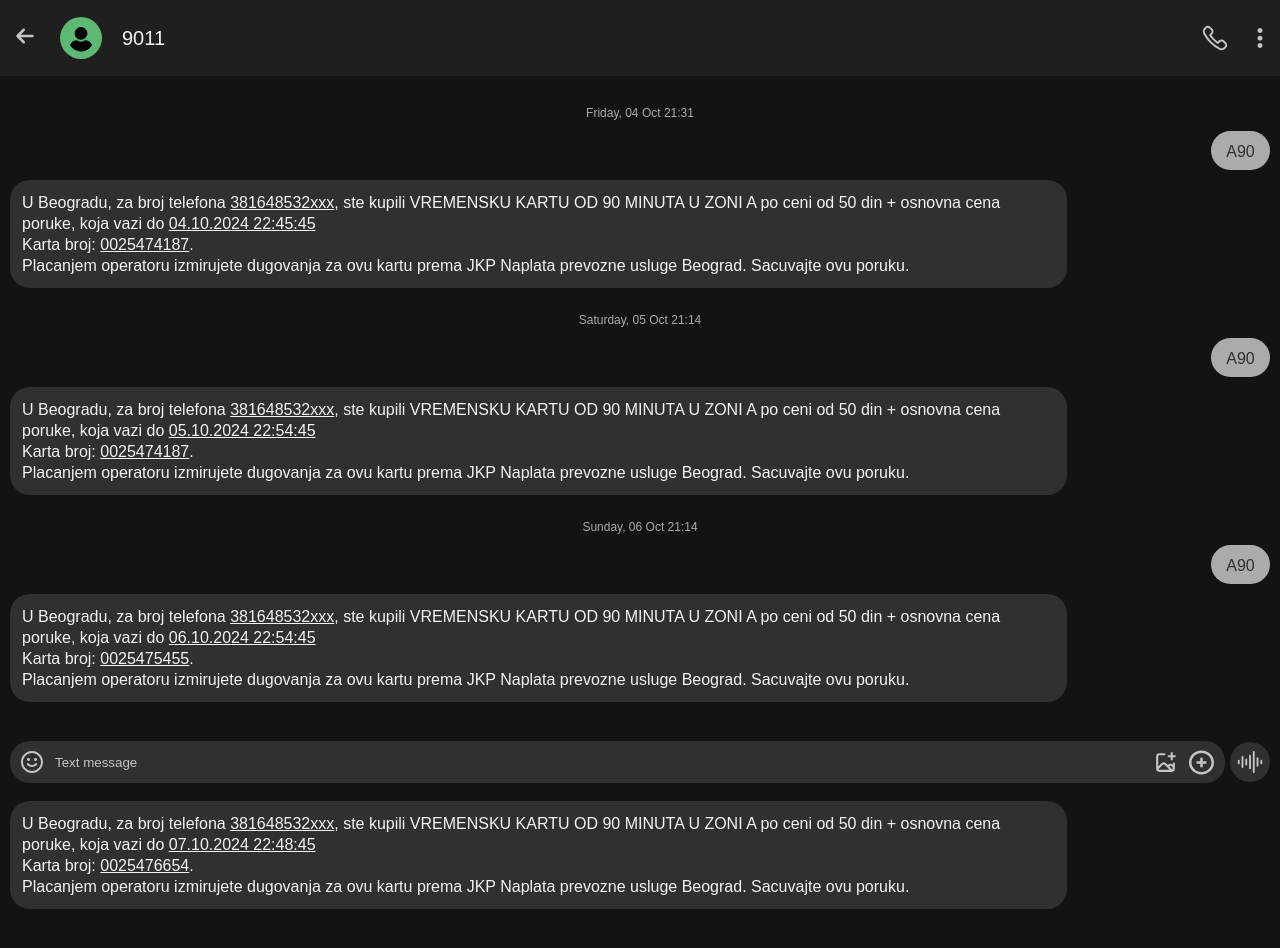
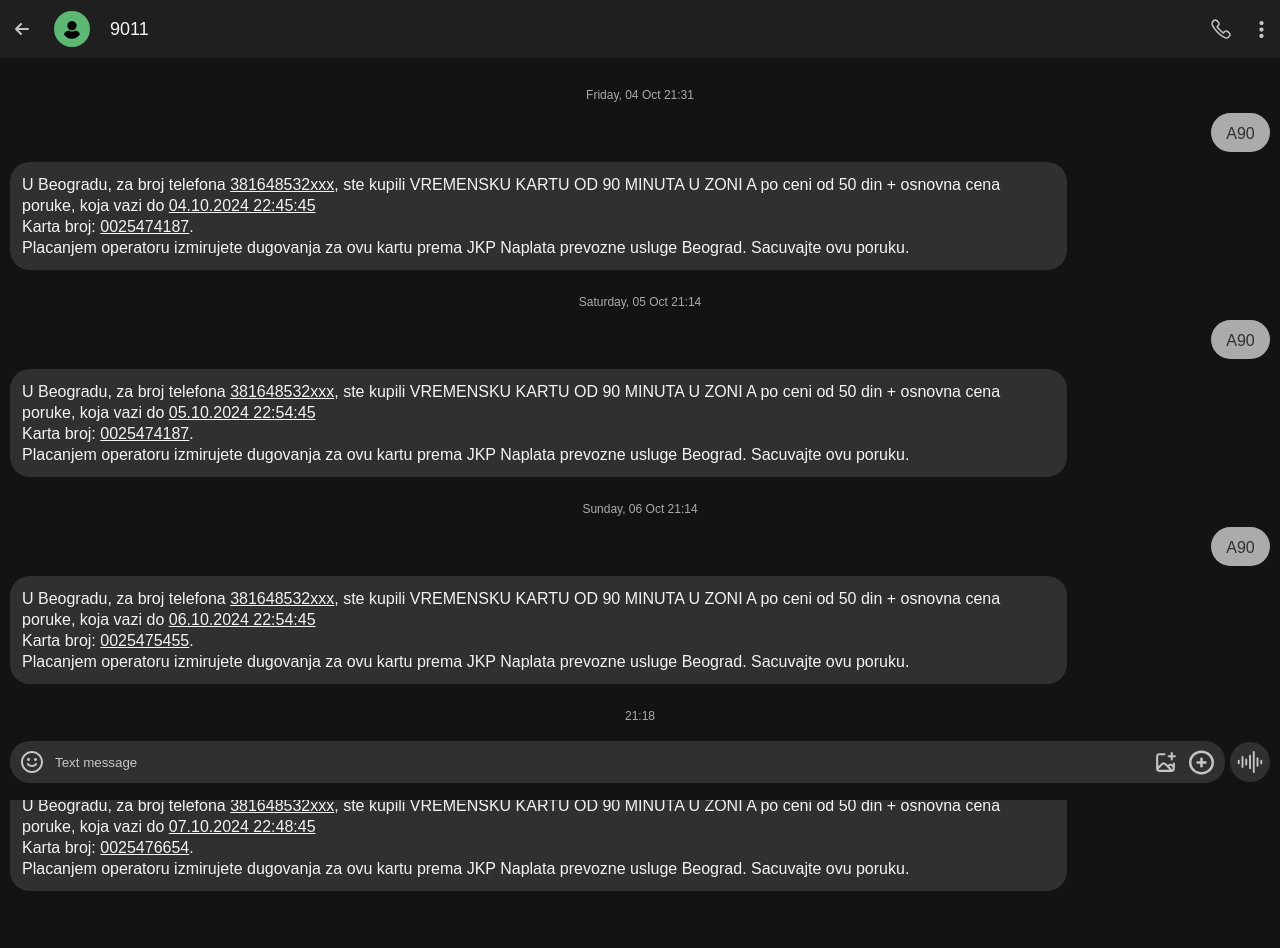
Before and after one commit to vajss/ticket-app, a plain HTML site: page index.html in a window 1280 px wide. Drawn offline with Linux system fonts and the light colour scheme.

Commit message:
Header alignment

```diff
--- a/index.html
+++ b/index.html
@@ -7,10 +7,10 @@
   <body>
     <div id="header" class="header">
       <div class="right">
-        <div>
+        <div class="arrow">
           <svg
-            width="30px"
-            height="30px"
+            width="24px"
+            height="24px"
             viewBox="0 0 24 24"
             fill="none"
             xmlns="http://www.w3.org/2000/svg"
@@ -50,8 +50,8 @@
 
       <div class="right">
         <svg
-          width="30px"
-          height="30px"
+          width="24px"
+          height="24px"
           viewBox="0 0 24 24"
           fill="none"
           xmlns="http://www.w3.org/2000/svg"
@@ -74,8 +74,8 @@
         </svg>
         <svg
           fill="#c5c5c5"
-          height="20px"
-          width="20px"
+          height="17px"
+          width="17px"
           version="1.1"
           id="Capa_1"
           xmlns="http://www.w3.org/2000/svg"
--- a/styles.css
+++ b/styles.css
@@ -13,10 +13,10 @@ body {
   background-color: #1f1f1f;
   position: sticky;
   top: 0;
-  height: 76px;
+  height: 58px;
   align-items: center;
   padding: 0 10px;
-  font-size: 20px;
+  font-size: 18px;
 
   .right {
     display: flex;
@@ -24,12 +24,16 @@ body {
     gap: 20px;
 
     .avatar {
-      width: 22px;
-      height: 22px;
+      width: 16px;
+      height: 16px;
       background-color: #5db873;
       padding: 10px;
       border-radius: 30px;
     }
+  }
+
+  .arrow {
+    height: 24px;
   }
 }
 
```
